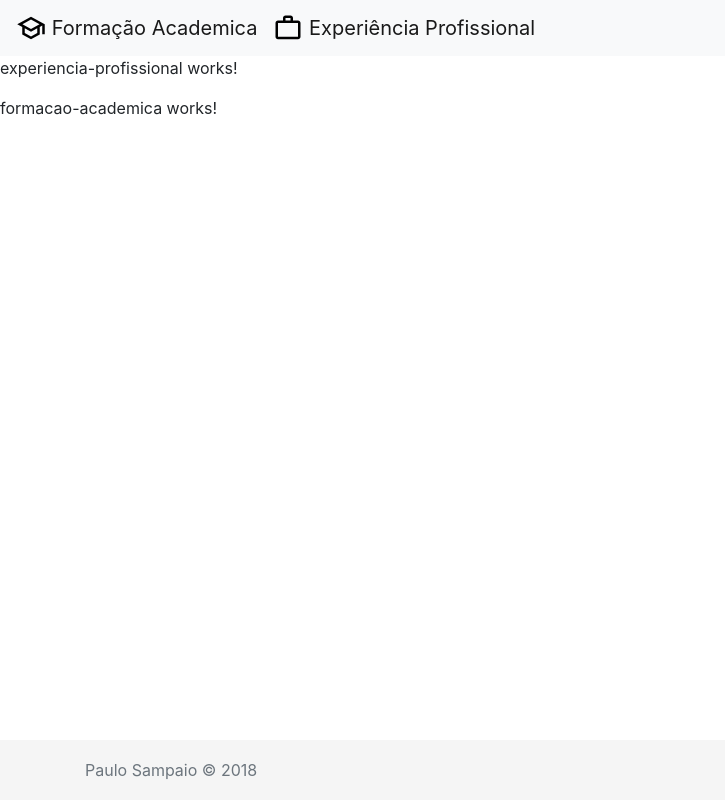
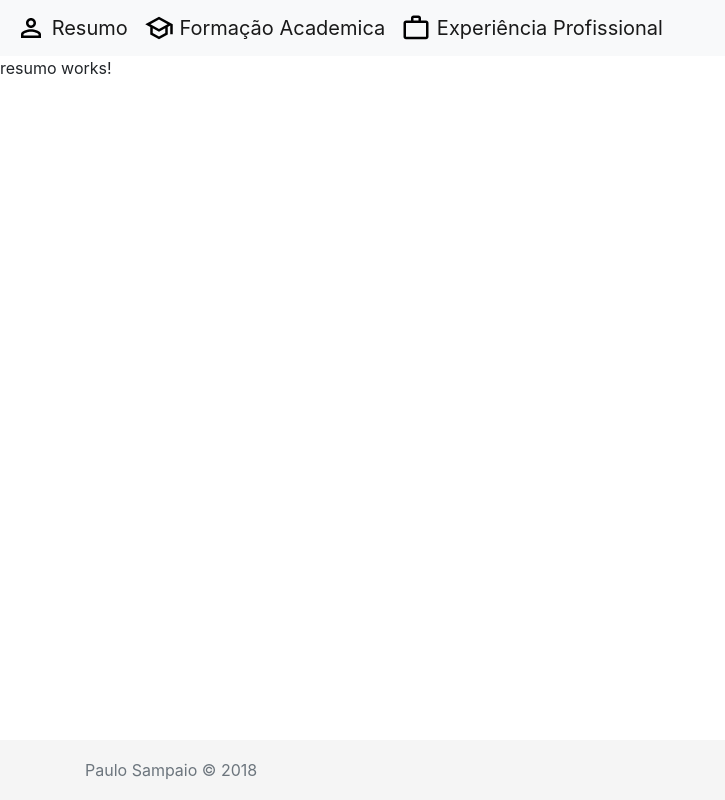
Before and after one commit to paulosales47/SitePessoal, an Angular app: page / in a window 1280 px wide. Shown: the whole page, without its empty margins (0-725 px from the left). Built offline with nearby package versions, Linux system fonts and the light colour scheme.

Commit message:
Configurando exibição das views de acordo com a rota

```diff
--- a/src/app/app.component.html
+++ b/src/app/app.component.html
@@ -1,4 +1,3 @@
 <app-topo></app-topo>
-<app-experiencia-profissional></app-experiencia-profissional>
-<app-formacao-academica></app-formacao-academica>
+<router-outlet></router-outlet>
 <app-rodape></app-rodape>
--- a/src/app/topo/topo.component.html
+++ b/src/app/topo/topo.component.html
@@ -1,12 +1,18 @@
 <nav class="navbar navbar-expand-lg navbar-light bg-light">
   <div class="collapse navbar-collapse" id="navbarNav">
-    <a class="navbar-brand" href="#">
-      <img src="../../assets/ico/outline-school-24px.svg" width="30" height="30" class="d-inline-block align-top" alt="">
+
+    <a class="navbar-brand" [routerLink]="['/']">
+        <img src="../../assets/ico/outline-perm_identity-24px.svg" width="30" height="30" class="d-inline-block align-top" alt="Resumo">
+        Resumo
+    </a>
+
+    <a class="navbar-brand" [routerLink]="['/FormacaoAcademica']">
+      <img src="../../assets/ico/outline-school-24px.svg" width="30" height="30" class="d-inline-block align-top" alt="Formação Academica">
       Formação Academica
     </a>
 
-    <a class="navbar-brand" href="#">
-      <img src="../../assets/ico/outline-work_outline-24px.svg" width="30" height="30" class="d-inline-block align-top" alt="">
+    <a class="navbar-brand" [routerLink]="['/ExperienciaProfissional']">
+      <img src="../../assets/ico/outline-work_outline-24px.svg" width="30" height="30" class="d-inline-block align-top" alt="Experiência Profissional">
       Experiência Profissional
     </a>
 
```
Also changed, not shown: src/assets/ico/outline-perm_identity-24px.svg (added).
